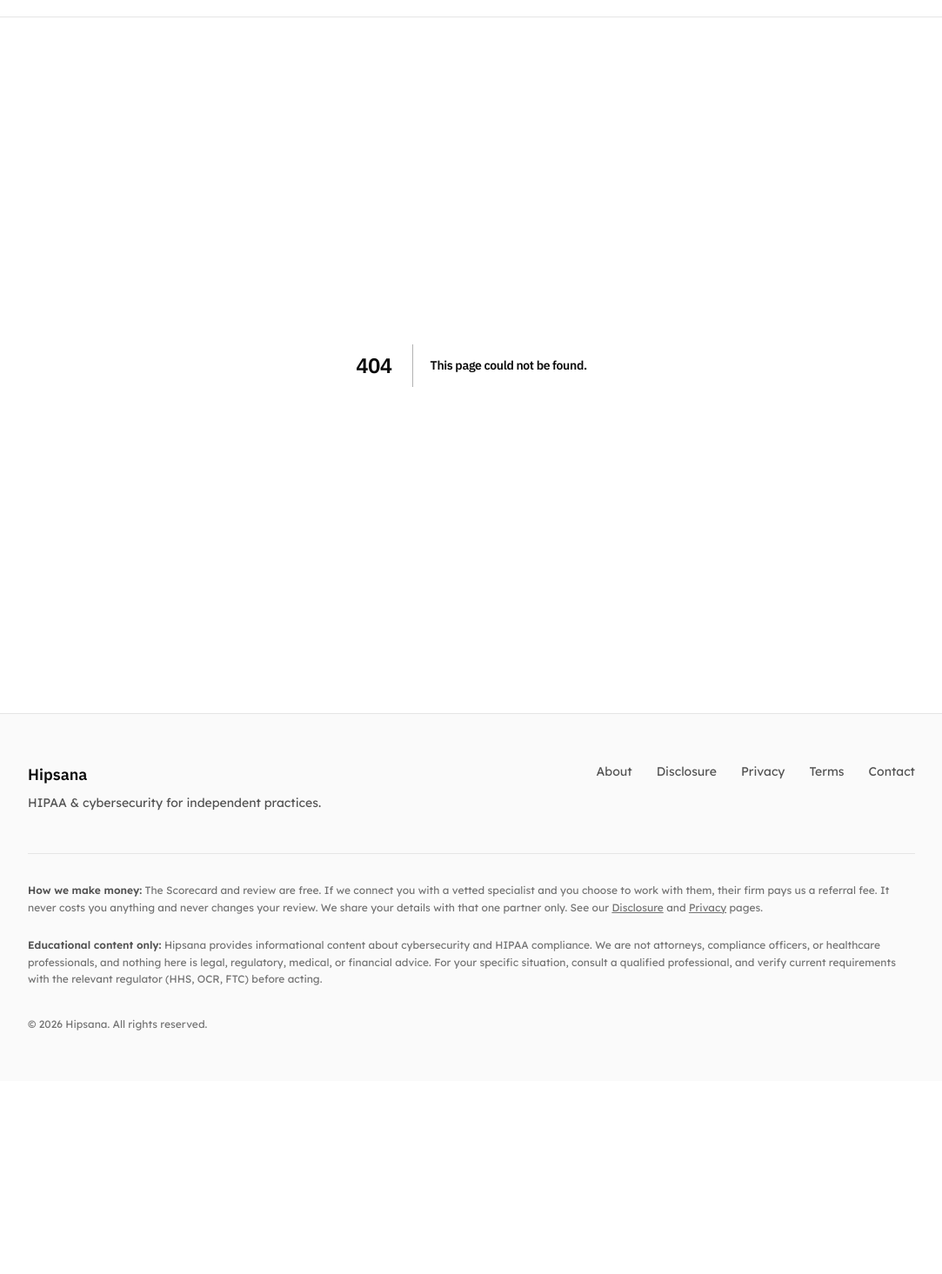
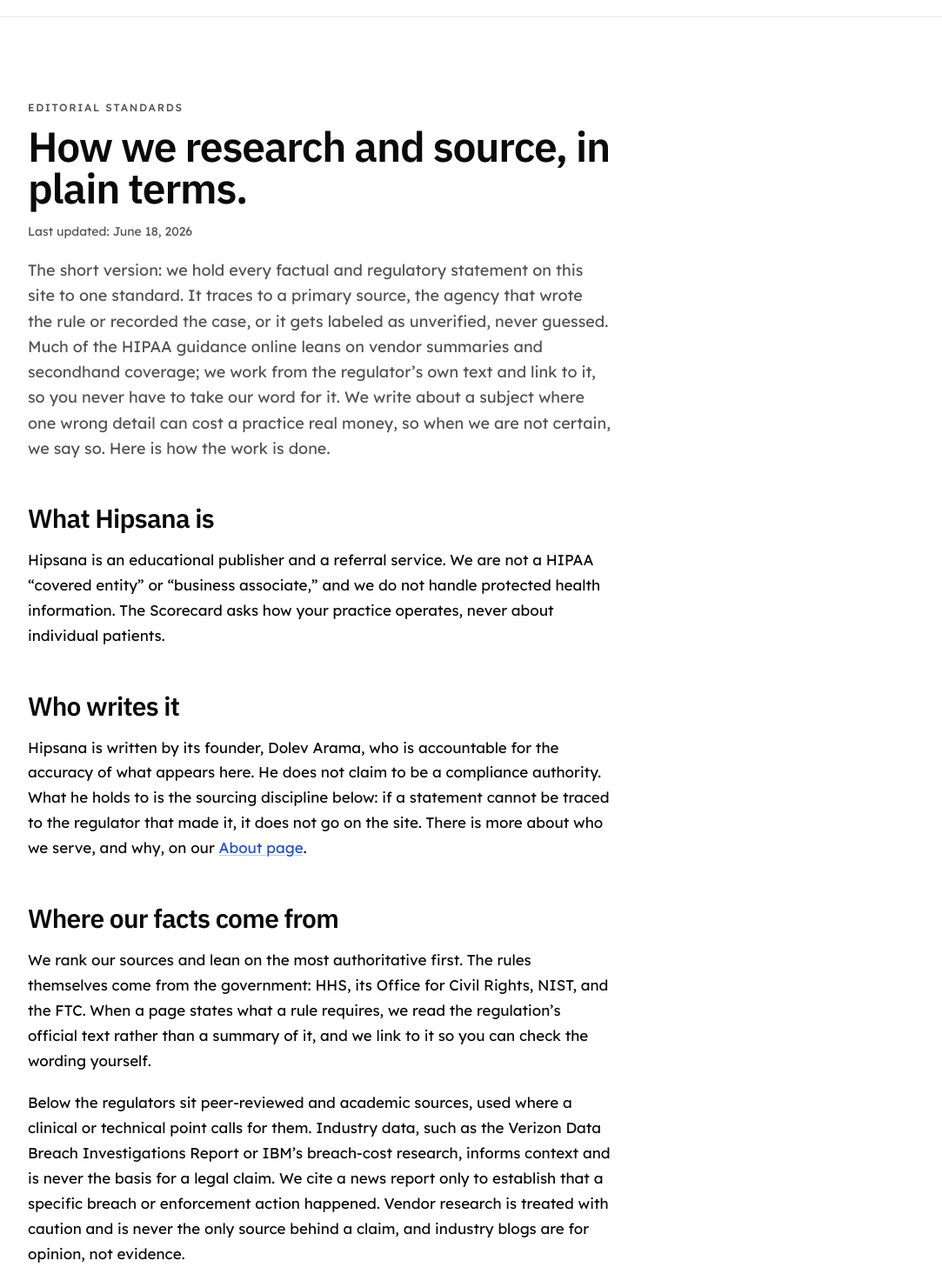
Before and after one commit to dolevar-blip/hipsana, a Next.js app: page /editorial-standards in a window 1280 px wide. Before the commit this address had no page. Shown: the part 45-1510 px from the top of the page at 87% size, without its empty margins (98-1181 px from the left). Before the commit the page ends 1288 px from the top, so only its background shows below. Built offline with nearby package versions, Linux system fonts and the light colour scheme.

Commit message:
Create page.tsx

```diff
--- /dev/null
+++ b/app/editorial-standards/page.tsx
@@ -0,0 +1,193 @@
+import type { Metadata } from "next";
+
+export const metadata: Metadata = {
+  title: "Editorial Standards · Hipsana",
+  description:
+    "How Hipsana sources, verifies, updates, and corrects its HIPAA guidance, and how we keep it independent of how we make money.",
+  alternates: { canonical: "https://hipsana.com/editorial-standards" },
+  robots: { index: true, follow: true },
+  openGraph: {
+    title: "Editorial Standards · Hipsana",
+    description:
+      "How Hipsana sources, verifies, updates, and corrects its HIPAA guidance, and how we keep it independent of how we make money.",
+    url: "https://hipsana.com/editorial-standards",
+    type: "website",
+    images: [
+      {
+        url: "https://hipsana.com/og-default.png",
+        width: 1200,
+        height: 630,
+        alt: "Hipsana: HIPAA & cybersecurity for independent healthcare practices.",
+      },
+    ],
+  },
+  twitter: {
+    card: "summary_large_image",
+    title: "Editorial Standards · Hipsana",
+    description:
+      "How Hipsana sources, verifies, updates, and corrects its HIPAA guidance, and how we keep it independent of how we make money.",
+    images: ["https://hipsana.com/og-default.png"],
+  },
+};
+
+const webPageSchema = {
+  "@context": "https://schema.org",
+  "@type": "WebPage",
+  "@id": "https://hipsana.com/editorial-standards",
+  name: "Editorial Standards",
+  url: "https://hipsana.com/editorial-standards",
+  description:
+    "How Hipsana sources, verifies, updates, and corrects its HIPAA guidance, and how it stays independent of how the site makes money.",
+  isPartOf: { "@id": "https://hipsana.com/#website" },
+  about: { "@id": "https://hipsana.com/#organization" },
+  publisher: { "@id": "https://hipsana.com/#organization" },
+  datePublished: "2026-06-18",
+  dateModified: "2026-06-18",
+  inLanguage: "en-US",
+};
+
+export default function EditorialStandardsPage() {
+  return (
+    <section className="container-page py-20 md:py-24">
+      <script
+        type="application/ld+json"
+        dangerouslySetInnerHTML={{ __html: JSON.stringify(webPageSchema) }}
+      />
+      <div className="prose-hipsana">
+        <p className="eyebrow mb-3">Editorial standards</p>
+        <h1 className="font-display text-4xl tracking-tight md:text-5xl">
+          How we research and source, in plain terms.
+        </h1>
+        <p className="mt-4 text-sm text-muted">Last updated: June 18, 2026</p>
+        <p className="mt-8 text-lg leading-relaxed text-muted">
+          The short version: we hold every factual and regulatory statement on
+          this site to one standard. It traces to a primary source, the agency
+          that wrote the rule or recorded the case, or it gets labeled as
+          unverified, never guessed. Much of the HIPAA guidance online leans on
+          vendor summaries and secondhand coverage; we work from the regulator’s
+          own text and link to it, so you never have to take our word for it. We
+          write about a subject where one wrong detail can cost a practice real
+          money, so when we are not certain, we say so. Here is how the work is
+          done.
+        </p>
+
+        <h2>What Hipsana is</h2>
+        <p>
+          Hipsana is an educational publisher and a referral service. We are not
+          a HIPAA “covered entity” or “business associate,” and we do not handle
+          protected health information. The Scorecard asks how your practice
+          operates, never about individual patients.
+        </p>
+
+        <h2>Who writes it</h2>
+        <p>
+          Hipsana is written by its founder, Dolev Arama, who is accountable for
+          the accuracy of what appears here. He does not claim to be a compliance
+          authority. What he holds to is the sourcing discipline below: if a
+          statement cannot be traced to the regulator that made it, it does not
+          go on the site. There is more about who we serve, and why, on our{" "}
+          <a href="/about">About page</a>.
+        </p>
+
+        <h2>Where our facts come from</h2>
+        <p>
+          We rank our sources and lean on the most authoritative first. The rules
+          themselves come from the government: HHS, its Office for Civil Rights,
+          NIST, and the FTC. When a page states what a rule requires, we read the
+          regulation’s official text rather than a summary of it, and we link to
+          it so you can check the wording yourself.
+        </p>
+        <p>
+          Below the regulators sit peer-reviewed and academic sources, used where
+          a clinical or technical point calls for them. Industry data, such as
+          the Verizon Data Breach Investigations Report or IBM’s breach-cost
+          research, informs context and is never the basis for a legal claim. We
+          cite a news report only to establish that a specific breach or
+          enforcement action happened. Vendor research is treated with caution
+          and is never the only source behind a claim, and industry blogs are for
+          opinion, not evidence.
+        </p>
+
+        <h2>How we check a claim before it runs</h2>
+        <p>
+          Before a regulatory statement goes live, we verify it against the
+          current official text. A citation to a specific HIPAA section is checked
+          against the regulation as it reads today. A penalty figure comes only
+          from the resolution agreement HHS published in that case, not from a
+          secondary roundup, and we link to that agreement. We do not quote
+          statistics from memory. When an article rests on an enforcement case, we
+          name the practice, the year, the amount, and the specific failure, and
+          we show the source document so you can confirm it yourself.
+        </p>
+
+        <h2>When we publish our own data</h2>
+        <p>
+          Hipsana runs a free Security Scorecard, and over time the anonymized,
+          aggregated results will show patterns worth reporting, such as which
+          gaps come up most often in small practices. We have not published
+          findings from that data yet. When we do, we will report how many
+          practices a figure is based on, describe how the data was collected and
+          stripped of anything identifying, and show the patterns as they are
+          rather than the ones that flatter us. Until then, we rely on the named
+          enforcement cases and primary sources above.
+        </p>
+
+        <h2>When the rules are not settled</h2>
+        <p>
+          Some of HIPAA is in motion. When a rule is proposed but not yet final,
+          we say so plainly and label it as proposed, never as current law.
+          Plenty of guidance online blurs that line. We do not. When a question
+          has no clear regulatory answer, we tell you that instead of inventing
+          certainty. The aim is simple: you can act on what is settled, and see
+          exactly where the open questions are.
+        </p>
+
+        <h2>Keeping it current</h2>
+        <p>
+          Every article shows the date it was published and the date it was last
+          updated. We review our main articles at least once a year, and again
+          whenever the rule changes, an enforcement pattern shifts, or a reader
+          points out something that has gone stale. The “last updated” date
+          reflects a real review of the content, not a cosmetic edit.
+        </p>
+
+        <h2>What we will not do</h2>
+        <p>
+          We will not publish a regulatory claim we have not checked against the
+          source. We will not state a penalty figure that does not come from an
+          HHS resolution agreement. We will not present a proposed rule as if it
+          were already law. We will not let a referral fee change a single word of
+          what an article says.
+        </p>
+
+        <h2>How money fits in</h2>
+        <p>
+          Hipsana is free to use. We earn a referral fee only if you choose to
+          work with a specialist we introduce you to, and that fee never changes
+          what a review or an article says. The full detail is on our{" "}
+          <a href="/disclosure">Disclosure</a> page.
+        </p>
+
+        <h2>Correcting mistakes</h2>
+        <p>
+          We get things wrong sometimes, and we would rather fix a mistake quickly
+          than pretend it did not happen. If you spot an error, a stale
+          recommendation, or a source we should have cited, email{" "}
+          <a href="mailto:hello@hipsana.com">hello@hipsana.com</a> and tell us
+          what is wrong. We check it against the source, correct the page when it
+          is warranted, and note material changes with a date.
+        </p>
+
+        <h2>Educational content disclaimer</h2>
+        <p>
+          Hipsana provides informational content about cybersecurity and HIPAA
+          compliance. We are not attorneys, compliance officers, or healthcare
+          professionals. Nothing here is legal, regulatory, medical, or financial
+          advice. For questions specific to your practice, consult a qualified
+          professional. Regulations change; verify current requirements with the
+          relevant regulator (HHS, OCR, FTC) before acting.
+        </p>
+      </div>
+    </section>
+  );
+}
```
